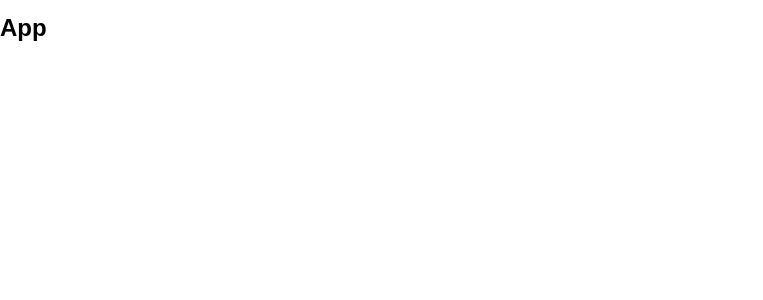
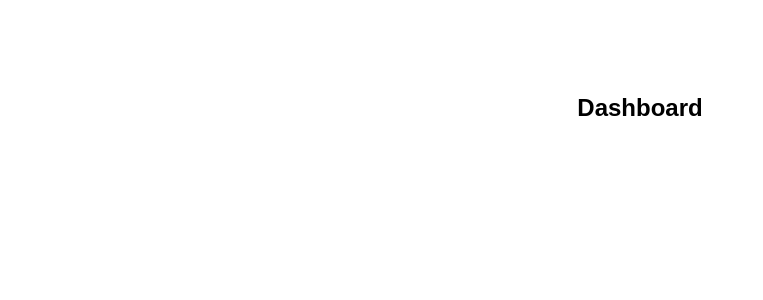
Before and after one commit to luisgarcia96/hrnet, a React app: page / in a window 1280 px wide. Shown: the top 300 px of the page, without its empty margins (0-763 px from the left). Built offline with nearby package versions, Linux system fonts and the light colour scheme; the HTML template or start-up script is replaced by a standard one.

Commit message:
Add routing and new pages

```diff
--- a/src/App.jsx
+++ b/src/App.jsx
@@ -1,10 +1,16 @@
+import { BrowserRouter } from "react-router-dom";
 import "./styles/main.scss";
+import AppRouter from "./router";
 
 function App() {
 	return (
-		<>
-			<h1>App</h1>
-		</>
+		<div id="App">
+			<BrowserRouter>
+				<main>
+					<AppRouter />
+				</main>
+			</BrowserRouter>
+		</div>
 	);
 }
 
--- a/src/pages/Dashboard/Dashboard.jsx
+++ b/src/pages/Dashboard/Dashboard.jsx
@@ -0,0 +1,11 @@
+import styles from "./Dashboard.module.scss";
+
+const Dashboard = () => {
+	return (
+		<div className={styles.dashboard}>
+			<h1>Dashboard</h1>
+		</div>
+	);
+};
+
+export default Dashboard;
--- a/src/pages/Dashboard/Dashboard.module.scss
+++ b/src/pages/Dashboard/Dashboard.module.scss
@@ -0,0 +1,7 @@
+.dashboard {
+    display: flex;
+    flex-direction: column;
+    align-items: center;
+    max-width: 75rem;
+    margin: 5rem auto 0 auto;
+}
--- a/src/pages/NotFound/NotFound.jsx
+++ b/src/pages/NotFound/NotFound.jsx
@@ -0,0 +1,11 @@
+import styles from "./NotFound.module.scss";
+
+const NotFound = () => {
+	return (
+		<div className={styles.notfound}>
+			<h1>NotFound</h1>
+		</div>
+	);
+};
+
+export default NotFound;
--- /dev/null
+++ b/src/router/index.jsx
@@ -0,0 +1,14 @@
+import { Routes, Route } from "react-router-dom";
+import Dashboard from "../pages/Dashboard/Dashboard";
+import NotFound from "../pages/NotFound/NotFound";
+
+const AppRouter = () => {
+	return (
+		<Routes>
+			<Route path="/" element={<Dashboard />} />
+			<Route path="*" element={<NotFound />} />
+		</Routes>
+	);
+};
+
+export default AppRouter;
```
